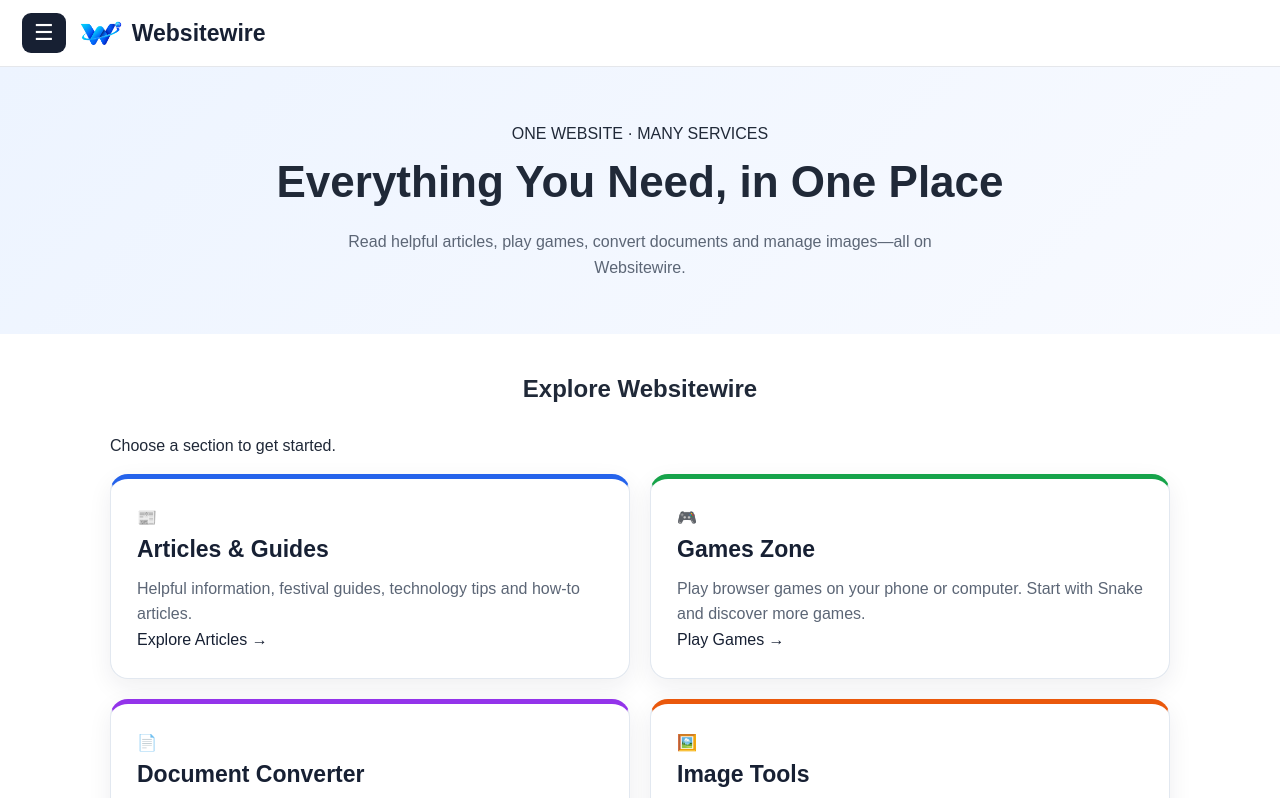
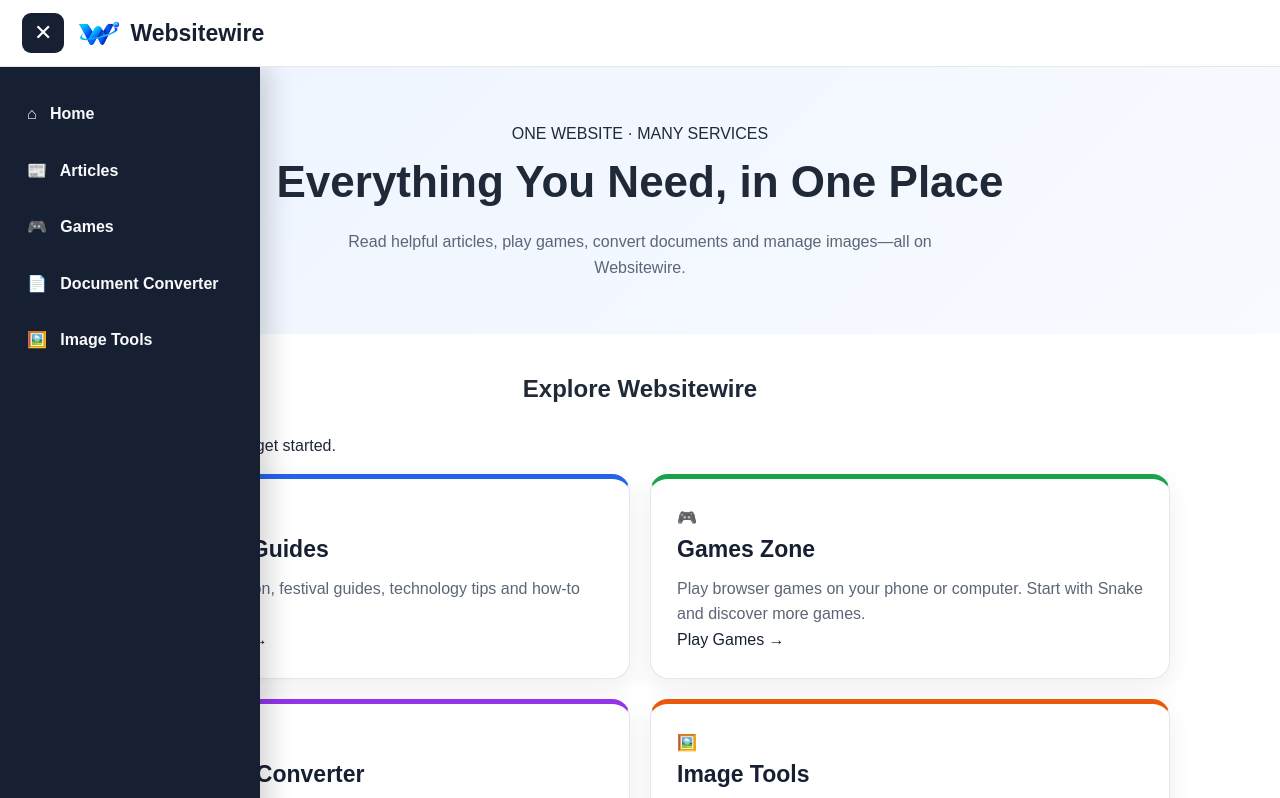
Before and after one commit to deep74073-spec/Websitewire, a plain HTML site: page index.html in a window 1280 px wide. Both pictures are taken after a click on the button "Open menu". Shown: the top 798 px of the page. Drawn offline with Linux system fonts and the light colour scheme.

Commit message:
Fix sidebar menu click handler

```diff
--- a/index.html
+++ b/index.html
@@ -290,4 +290,30 @@ header { flex-wrap: nowrap !important; gap: 10px; }
   <a href="/disclaimer/">Disclaimer</a>
 </footer>
 
+<script>
+document.addEventListener('DOMContentLoaded', function () {
+  const toggle = document.getElementById('sidebarToggle');
+  const sidebar = document.getElementById('hubSidebar');
+
+  if (!toggle || !sidebar) return;
+
+  toggle.addEventListener('click', function () {
+    const isOpen = sidebar.classList.toggle('open');
+    toggle.setAttribute('aria-expanded', String(isOpen));
+    toggle.setAttribute('aria-label', isOpen ? 'Close menu' : 'Open menu');
+    toggle.textContent = isOpen ? '✕' : '☰';
+  });
+
+  document.addEventListener('click', function (event) {
+    if (!sidebar.classList.contains('open')) return;
+    if (sidebar.contains(event.target) || toggle.contains(event.target)) return;
+
+    sidebar.classList.remove('open');
+    toggle.setAttribute('aria-expanded', 'false');
+    toggle.setAttribute('aria-label', 'Open menu');
+    toggle.textContent = '☰';
+  });
+});
+</script>
+</body>
 </html>
```
